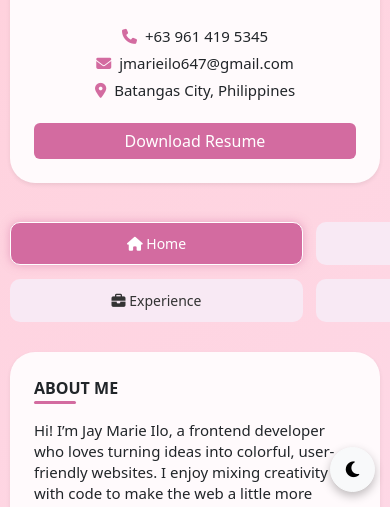
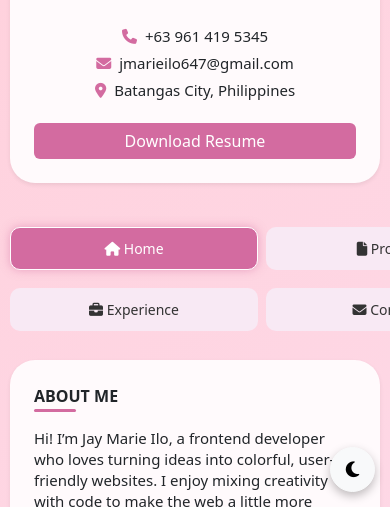
Before and after one commit to jmarie713/My-Portfolio, a website: page index.html in a window 390 px wide. Shown: the part 337-844 px from the top of the page. Drawn offline with nearby package versions, Linux system fonts and the light colour scheme.

Commit message:
Add files via upload
mobile fixed

```diff
--- a/style.css
+++ b/style.css
@@ -333,19 +333,20 @@ button, a, .skill-box, .social-links a {
 
   /* ===== NAVIGATION FIX ===== */
   .nav-buttons {
-    display: flex;
-    flex-wrap: wrap;        /* Allow wrapping instead of hiding */
-    justify-content: center;
-    gap: 8px;
+    display: flex !important;
+    flex-wrap: wrap !important;   /* ✅ ensures wrapping actually applies */
+    justify-content: center !important;
+    align-items: center !important;
+    gap: 8px !important;
   }
 
   .nav-btn {
-    flex: 1 1 45%;          /* Two buttons per row */
-    min-width: 140px;
-    margin-bottom: 6px;
-    font-size: 14px;
-    padding: 10px 0;
-    text-align: center;
+    flex: 1 1 45% !important;     /* ✅ two per row */
+    min-width: 120px !important;
+    text-align: center !important;
+    margin: 5px 0 !important;
+    font-size: 14px !important;
+    padding: 10px 0 !important;
   }
 
   /* Dark mode button reposition */
```
